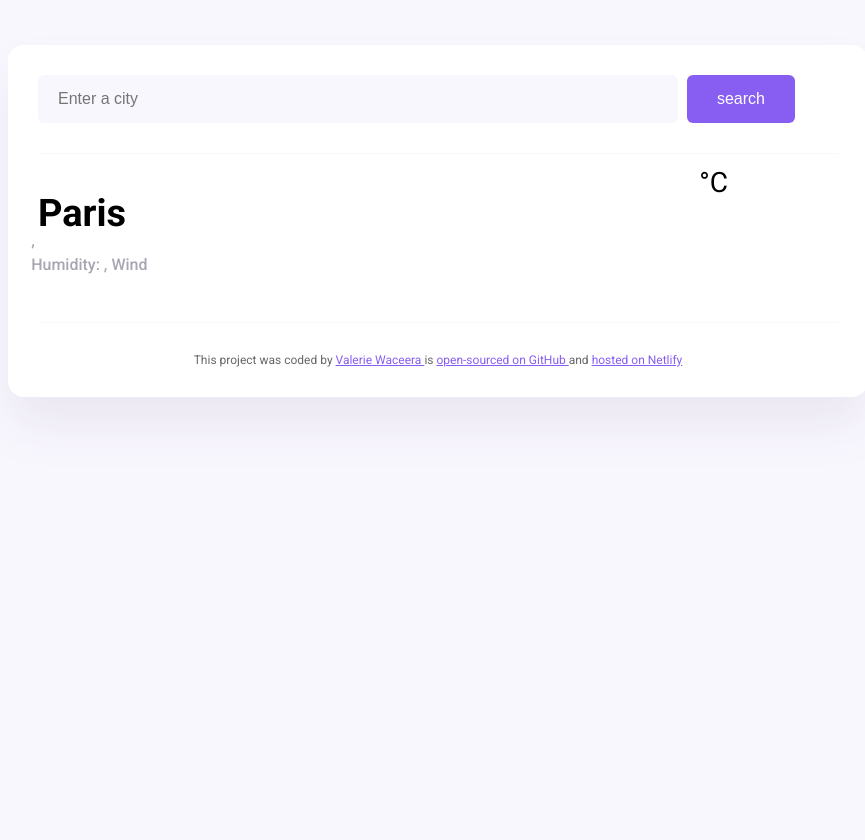
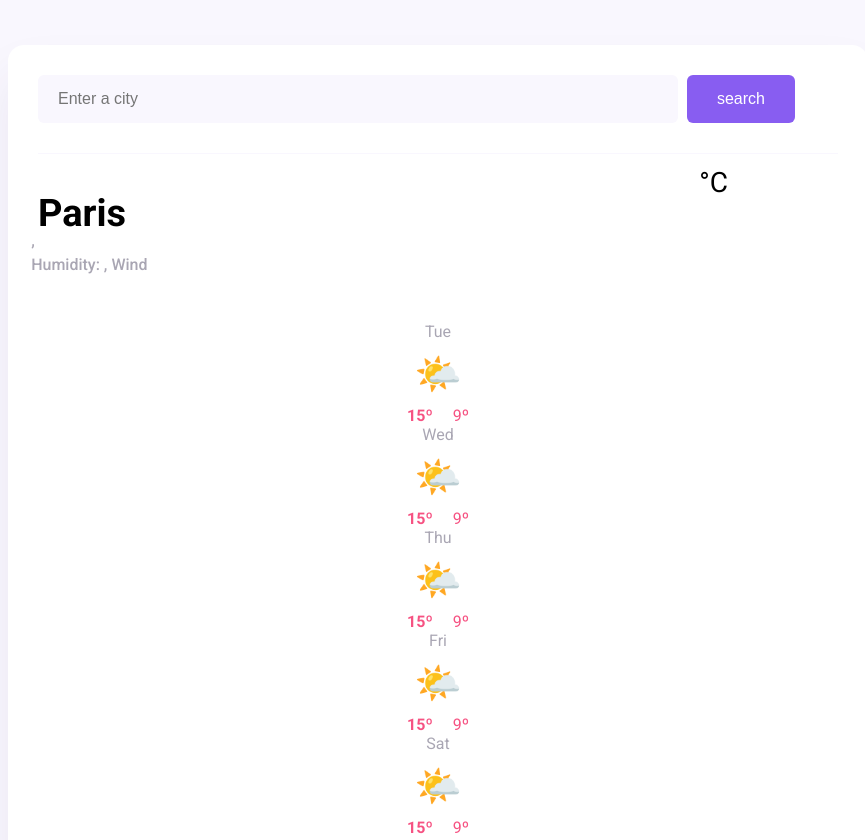
Before and after one commit to ValerieGrowth/Weather-App, a plain HTML site: page index.html in a window 1280 px wide. Shown: the top 840 px of the page, without its empty margins (202-1067 px from the left). Before the commit the page ends 800 px from the top, so only its background shows below. Drawn offline with nearby package versions, Linux system fonts and the light colour scheme; no server answers.

Commit message:
Inject the forecast HTML from JS

```diff
--- a/index.html
+++ b/index.html
@@ -40,6 +40,9 @@
           <div class="weather-app-temperature" id="temperature"></div>
           <div class="weather-app-unit">°C</div>
         </div>
+        <div class="weather-forecast" id="forecast">
+          </div>
+        </div>
       </main>
       <footer>
         This project was coded by
--- a/src/index.css
+++ b/src/index.css
@@ -1,6 +1,8 @@
 body {
   background-color: #f9f7fe;
   font-family: "Roboto", sans-serif;
+  display: block;
+  margin: 8px;
 }
 
 a {
@@ -94,6 +96,33 @@ main {
   font-size: 28px;
 }
 
+.weather-forecast {
+  display: flex;
+  justify-content: space-around;
+  margin-top: 30px;
+}
+.weather-forecast-date {
+  text-align: center;
+  color: rgba(39, 33, 66, 0.4);
+  font-size: 16px;
+  line-height: 20px;
+  margin-bottom: 10px;
+}
+.weather-forecast-icon {
+  font-size: 38px;
+  text-align: center;
+}
+.weather-forecast-temperatures {
+  text-align: center;
+  color: #f65282;
+  margin-top: 10px;
+  display: flex;
+  justify-content: center;
+}
+.weather-forecast-temperature {
+  padding: 0 10px;
+}
+
 footer {
   border-top: 1px solid #f9f7fe;
   padding: 30px 0 0 0;
--- a/src/index.js
+++ b/src/index.js
@@ -48,8 +48,30 @@ function handleSearchSubmit(event) {
   let searchInput = document.querySelector("#search-form-input");
   searchCity(searchInput.value);
 }
+function displayForecast() {
+  let days = ["Tue", "Wed", "Thu", "Fri", "Sat"];
+  let forecastHtml = "";
 
+  days.forEach(function (day) {
+    forecastHtml =
+      forecastHtml +
+      `
+<div class="weather-forecast-day">
+            <div class="weather-forecast-date">${day}</div>
+            <div class="weather-forecast-icon">🌤️</div>
+            <div class="weather-forecast-temperatures">
+              <div class="weather-forecast-temperature">
+                <strong>15º</strong>
+              </div>
+              <div class="weather-forecast-temperature">9º</div>
+            </div>
+            `;
+  });
+  let forecastElement = document.querySelector("#forecast");
+  forecastElement.innerHTML = forecastHtml;
+}
 let searchFormElement = document.querySelector("#search-form");
 searchFormElement.addEventListener("submit", handleSearchSubmit);
 
 searchCity("Paris");
+displayForecast();
```
